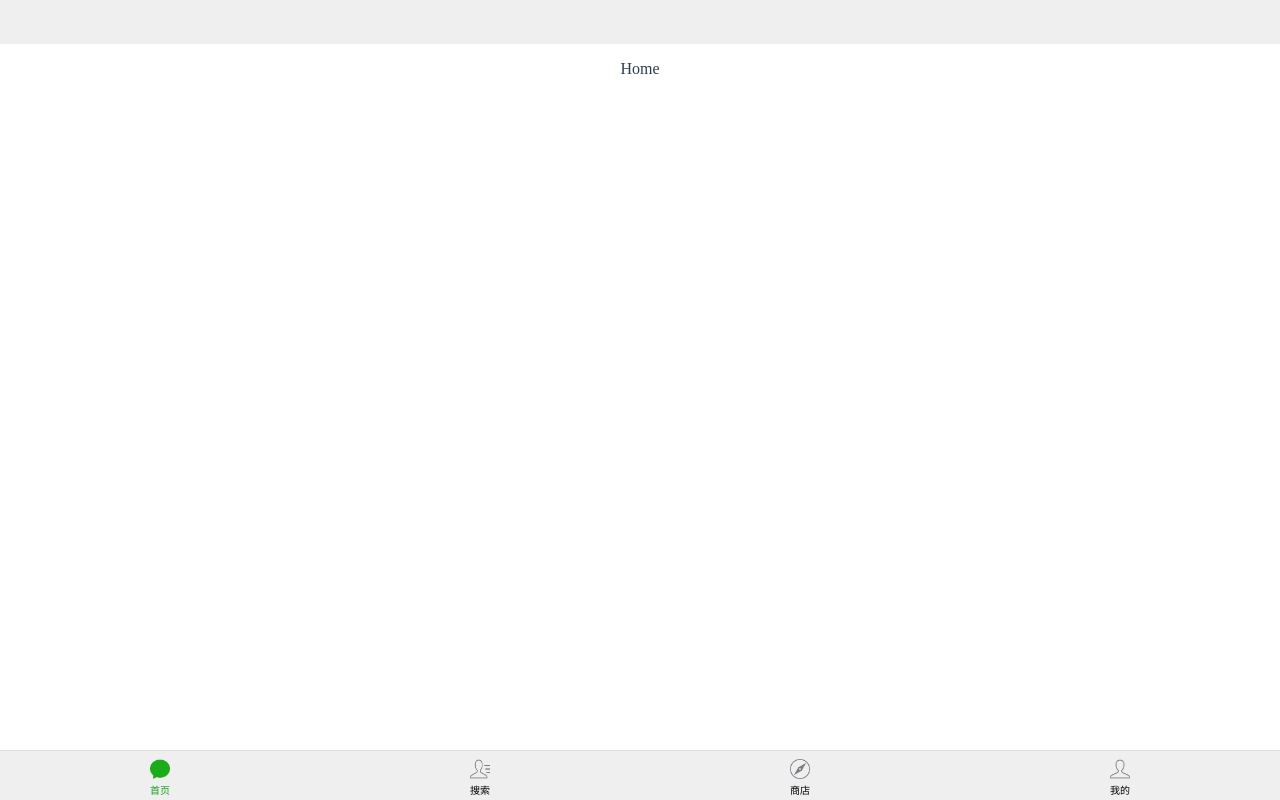
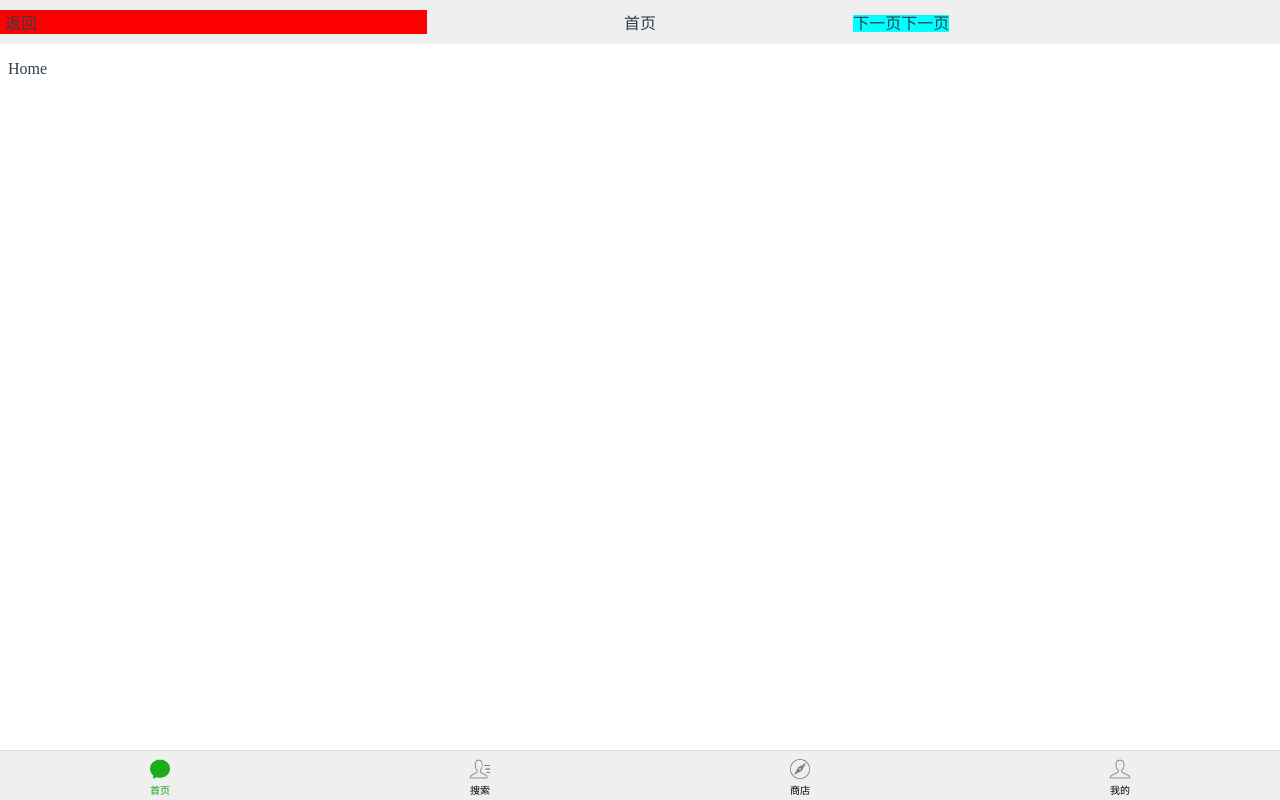
Before and after one commit to ios-zhouyu/VueDemo, a Vue app: page /#/home in a window 1280 px wide. Built offline with nearby package versions, Linux system fonts and the light colour scheme.

Commit message:
增加navBar

```diff
--- a/src/App.vue
+++ b/src/App.vue
@@ -1,10 +1,10 @@
 <template>
     <div id="app">
-        <NavBar/>
+        <NavBar :title="navBarTitle"/>
         <keep-alive>
             <router-view/>
         </keep-alive>
-        <TabBar/>
+        <TabBar @selectedTab="selectedTab"/>
     </div>
 </template>
 
@@ -18,13 +18,22 @@
         components: {
             TabBar,
             NavBar
+        },
+        data() {
+        	return {
+		        navBarTitle: '首页'
+            }
+        },
+        methods: {
+	        selectedTab(title) {
+		        this.navBarTitle = title
+	        }
         }
     }
 </script>
 
 <style>
     #app {
-        text-align: center;
         color: #2c3e50;
         margin-top: 60px;
     }
--- a/src/components/NavBar.vue
+++ b/src/components/NavBar.vue
@@ -1,13 +1,14 @@
 <template>
     <div class="navBar">
-        <div class="leftItem">
-
+        <div class="leftItems">
+            <p class="backBtuuon">返回</p>
         </div>
         <div class="titleView">
-            <span></span>
+            <p class="title">{{title}}</p>
         </div>
-        <div class="rightItem">
-
+        <div class="rightItems">
+            <span class="rightItem">下一页</span>
+            <span class="rightItem">下一页</span>
         </div>
     </div>
 </template>
@@ -23,6 +24,9 @@
 
 <style scoped>
     .navBar {
+        display: flex;
+        flex-direction: row;
+        align-items: center;
         height: 44px;
         background-color: #efefef;
         position: absolute;
@@ -30,4 +34,26 @@
         left: 0px;
         right: 0px;
     }
+    .leftItems {
+        flex: 1;
+    }
+    .backBtuuon {
+        background-color: #ff0000;
+        padding-left: 5px;
+    }
+    .titleView {
+        flex: 1;
+    }
+    .title {
+        flex: 1;
+        text-align: center;
+    }
+    .rightItems {
+        flex: 1;
+        flex-direction: row;
+    }
+    .rightItem {
+        background-color: aqua;
+
+    }
 </style>
--- a/src/components/TabBarItem.vue
+++ b/src/components/TabBarItem.vue
@@ -11,11 +11,13 @@
 	export default {
 		name: "TabBatItem",
         props: {
-			item: Object
+			item: Object,
+            index: Number
         },
 		methods: {
 			selectedTab(path) {
 				this.$router.replace(path)
+                this.$emit('selectedTab', this.index)
 			}
 		}
 	}
--- a/src/components/TarBar.vue
+++ b/src/components/TarBar.vue
@@ -30,7 +30,7 @@
         <!--</div>-->
 
         <!--子组件方式-->
-        <TabBarItem v-for="(item, index) in items" :key="index" :item="item"/>
+        <TabBarItem v-for="(item, index) in items" :key="index" :index="index" :item="item" @selectedTab="selectedTab"/>
     </div>
 </template>
 
@@ -71,9 +71,10 @@
             }
         },
         methods: {
-            // selectedTab(path) {
-            //     this.$router.replace(path)
-            // }
+            selectedTab(index) {
+            	const item = this.items[index]
+	            this.$emit('selectedTab', item.title)
+            }
         }
     }
 </script>
--- a/src/pages/home/Home.vue
+++ b/src/pages/home/Home.vue
@@ -7,36 +7,36 @@
 <script>
     export default {
         name: "Home",
-        beforeCreate() {
-	        console.log('home beforeCreate')
-        },
-        created() {
-        	console.log('home created')
-        },
-        beforeMount() {
-	        console.log('home beforeMount')
-        },
-        mounted() {
-	        console.log('home mounted')
-        },
-        beforeUpdate() {
-	        console.log('home beforeUpdate')
-        },
-        updated() {
-	        console.log('home updated')
-        },
-        activated() {
-	        console.log('home activated')
-        },
-        deactivated() {
-	        console.log('home deactivated')
-        },
-        beforeDestroy() {
-	        console.log('home beforeDestroy')
-        },
-        destroyed() {
-	        console.log('home destroyed')
-        }
+        // beforeCreate() {
+	    //     console.log('home beforeCreate')
+        // },
+        // created() {
+        // 	console.log('home created')
+        // },
+        // beforeMount() {
+	    //     console.log('home beforeMount')
+        // },
+        // mounted() {
+	    //     console.log('home mounted')
+        // },
+        // beforeUpdate() {
+	    //     console.log('home beforeUpdate')
+        // },
+        // updated() {
+	    //     console.log('home updated')
+        // },
+        // activated() {
+	    //     console.log('home activated')
+        // },
+        // deactivated() {
+	    //     console.log('home deactivated')
+        // },
+        // beforeDestroy() {
+	    //     console.log('home beforeDestroy')
+        // },
+        // destroyed() {
+	    //     console.log('home destroyed')
+        // }
     }
 </script>
 
```
